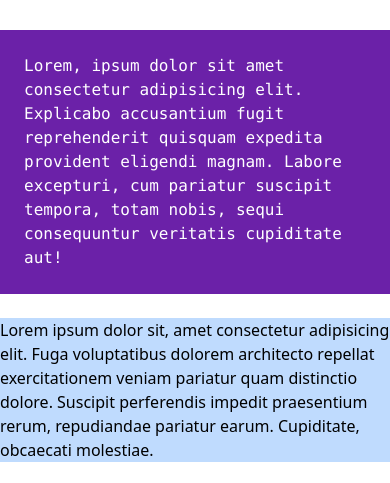
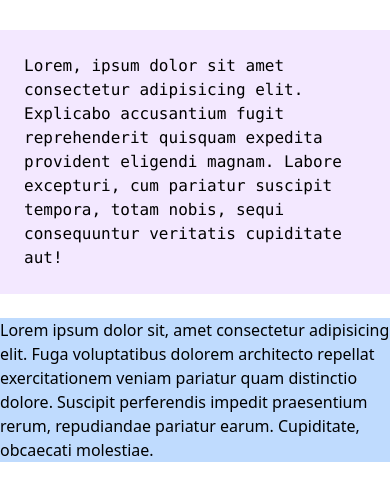
Before and after one commit to tayyaba-ali/Tailwind-practice, a website built with Vite: page index.html in a window 390 px wide. Shown: the part 314-797 px from the top of the page. Built offline with nearby package versions, Linux system fonts and the light colour scheme.

Commit message:
breakpoints

```diff
--- a/index.html
+++ b/index.html
@@ -14,7 +14,10 @@
 <h1 class="font-extrabold mx-2 my-2 text-xl">This is heading</h1>
 <h1 class="font-extrabold mx-96 my-10 text-5xl">This is heading</h1>
 
-<div class="bg-purple-800 px-6 text-white py-6 font-mono">
+
+<!-- Learning Breakpoints  -->
+
+<div class=" px-6 bg-purple-100 font-mono   py-6  sm:bg-red-900 md:bg-white lg:bg-black xl:bg-slate-400  2xl:bg-pink-400 ">
     Lorem, ipsum dolor sit amet consectetur adipisicing elit. Explicabo accusantium fugit reprehenderit quisquam expedita provident eligendi magnam. Labore excepturi, cum pariatur suscipit tempora, totam nobis, sequi consequuntur veritatis cupiditate aut!
 </div>
 
```
